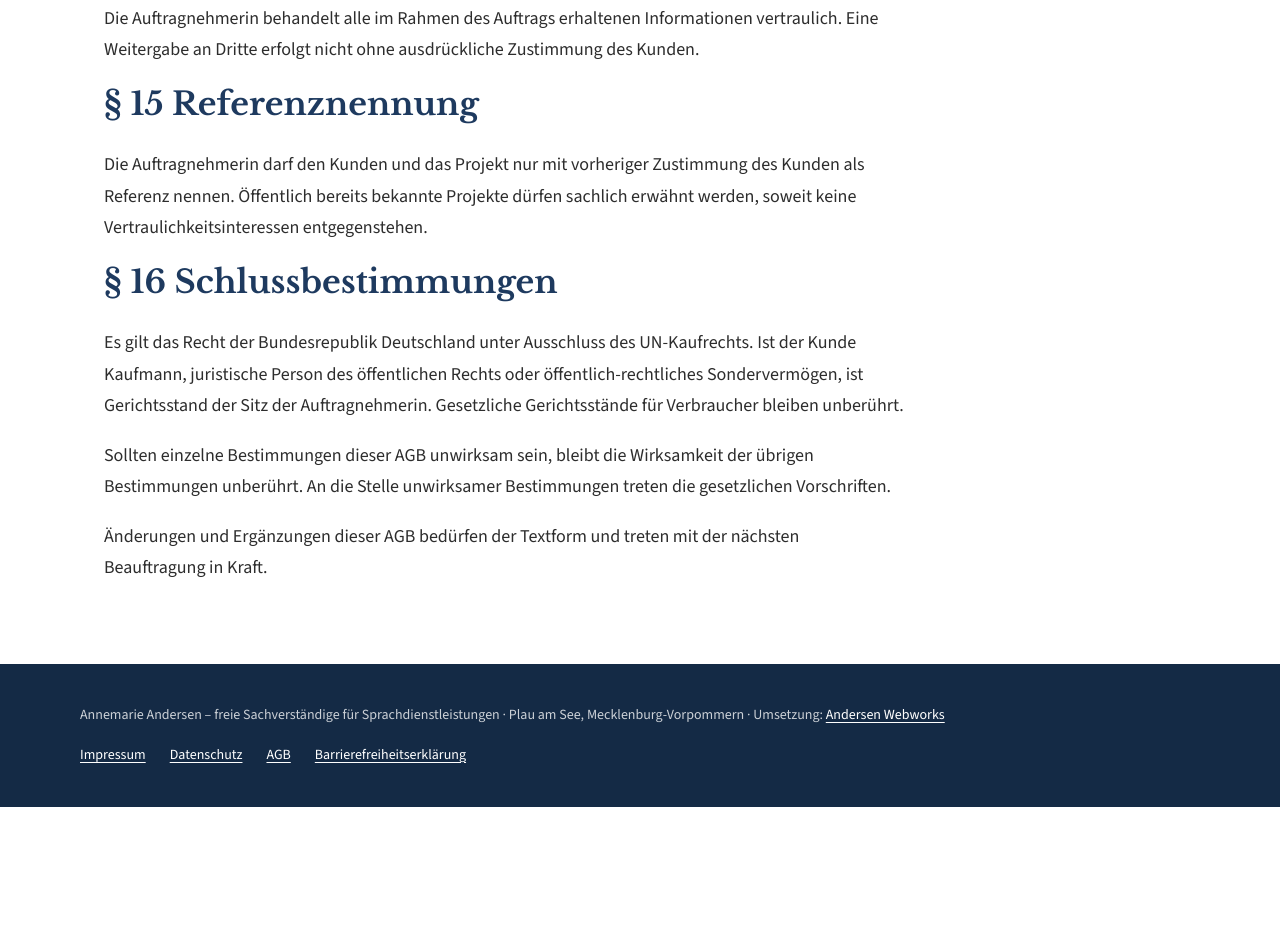
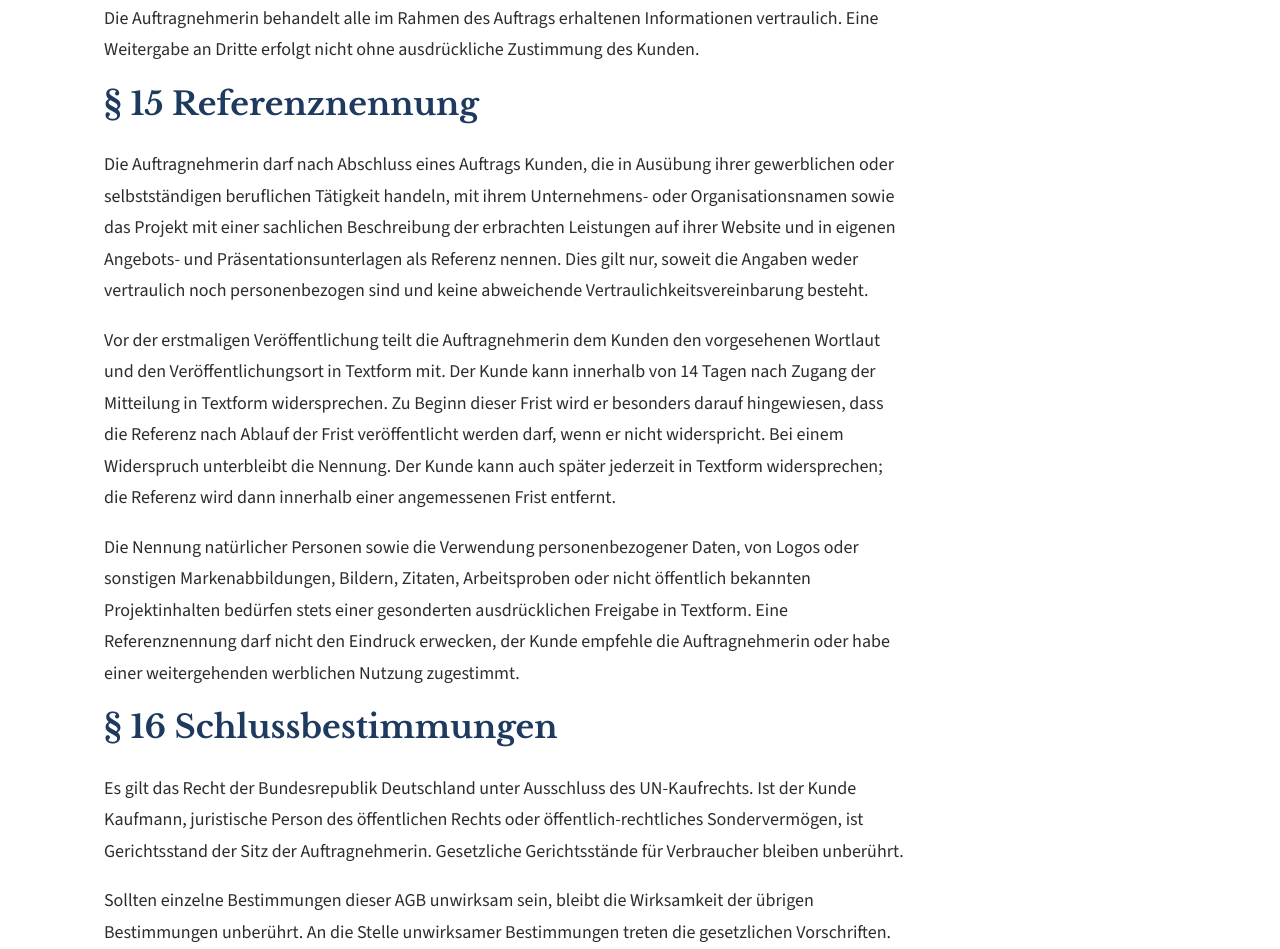
Before and after one commit to AndersenWebworks/annemarie-andersen.de, a website: page agb/index.html in a window 1280 px wide. Shown: the part 5026-5975 px from the top of the page. Before the commit the page ends 5833 px from the top, so only its background shows below. Drawn offline with Linux system fonts and the light colour scheme.

Commit message:
AGB-Referenznennung als Opt-out regeln

```diff
--- a/agb/index.html
+++ b/agb/index.html
@@ -193,7 +193,9 @@
           <p>Die Auftragnehmerin behandelt alle im Rahmen des Auftrags erhaltenen Informationen vertraulich. Eine Weitergabe an Dritte erfolgt nicht ohne ausdrückliche Zustimmung des Kunden.</p>
 
           <h2>§&nbsp;15 Referenznennung</h2>
-          <p>Die Auftragnehmerin darf den Kunden und das Projekt nur mit vorheriger Zustimmung des Kunden als Referenz nennen. Öffentlich bereits bekannte Projekte dürfen sachlich erwähnt werden, soweit keine Vertraulichkeitsinteressen entgegenstehen.</p>
+          <p>Die Auftragnehmerin darf nach Abschluss eines Auftrags Kunden, die in Ausübung ihrer gewerblichen oder selbstständigen beruflichen Tätigkeit handeln, mit ihrem Unternehmens- oder Organisationsnamen sowie das Projekt mit einer sachlichen Beschreibung der erbrachten Leistungen auf ihrer Website und in eigenen Angebots- und Präsentationsunterlagen als Referenz nennen. Dies gilt nur, soweit die Angaben weder vertraulich noch personenbezogen sind und keine abweichende Vertraulichkeitsvereinbarung besteht.</p>
+          <p>Vor der erstmaligen Veröffentlichung teilt die Auftragnehmerin dem Kunden den vorgesehenen Wortlaut und den Veröffentlichungsort in Textform mit. Der Kunde kann innerhalb von 14 Tagen nach Zugang der Mitteilung in Textform widersprechen. Zu Beginn dieser Frist wird er besonders darauf hingewiesen, dass die Referenz nach Ablauf der Frist veröffentlicht werden darf, wenn er nicht widerspricht. Bei einem Widerspruch unterbleibt die Nennung. Der Kunde kann auch später jederzeit in Textform widersprechen; die Referenz wird dann innerhalb einer angemessenen Frist entfernt.</p>
+          <p>Die Nennung natürlicher Personen sowie die Verwendung personenbezogener Daten, von Logos oder sonstigen Markenabbildungen, Bildern, Zitaten, Arbeitsproben oder nicht öffentlich bekannten Projektinhalten bedürfen stets einer gesonderten ausdrücklichen Freigabe in Textform. Eine Referenznennung darf nicht den Eindruck erwecken, der Kunde empfehle die Auftragnehmerin oder habe einer weitergehenden werblichen Nutzung zugestimmt.</p>
 
           <h2>§&nbsp;16 Schlussbestimmungen</h2>
           <p>Es gilt das Recht der Bundesrepublik Deutschland unter Ausschluss des UN-Kaufrechts. Ist der Kunde Kaufmann, juristische Person des öffentlichen Rechts oder öffentlich-rechtliches Sondervermögen, ist Gerichtsstand der Sitz der Auftragnehmerin. Gesetzliche Gerichtsstände für Verbraucher bleiben unberührt.</p>
```
Also changed, not shown: en/agb/index.html (+3 -1 lines).
